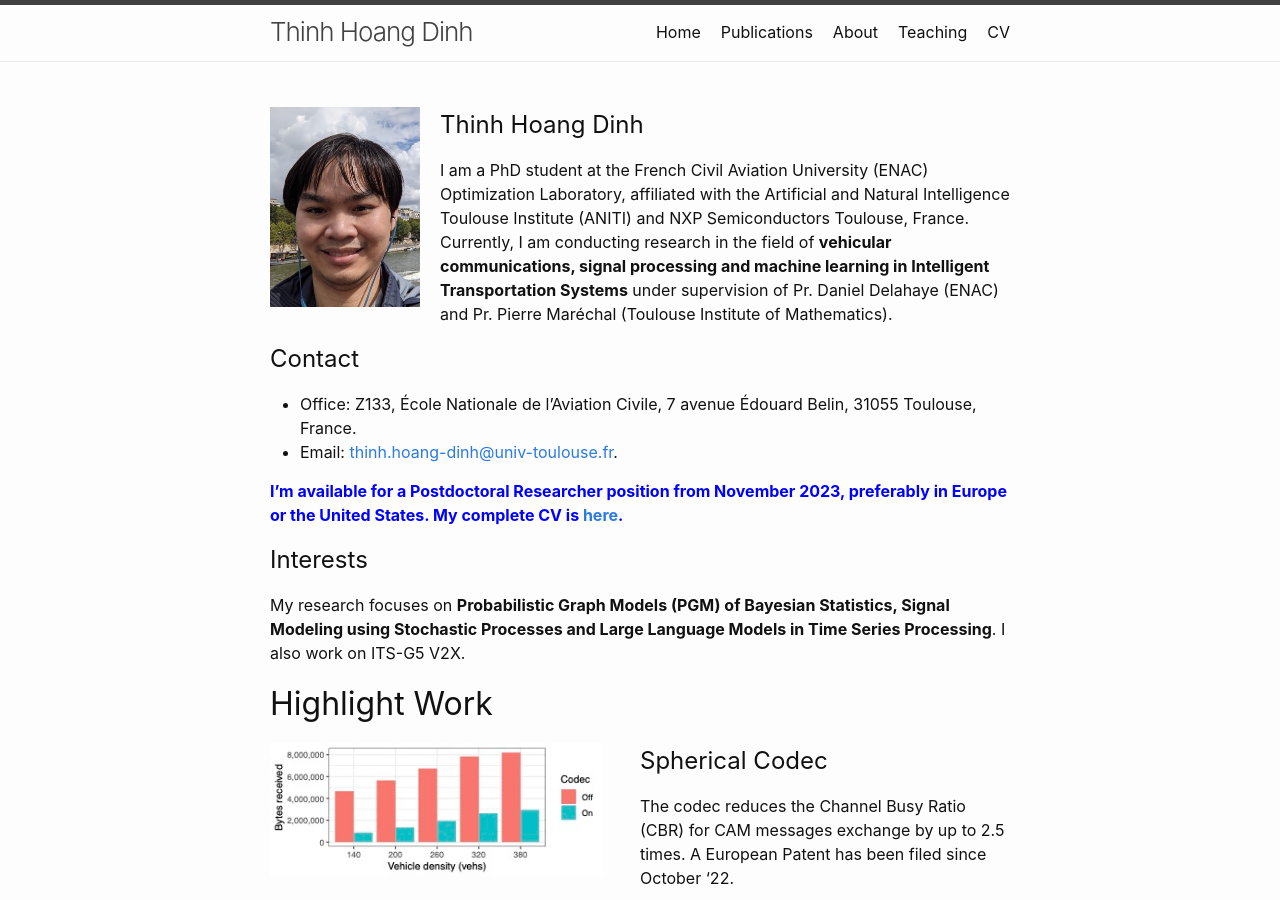
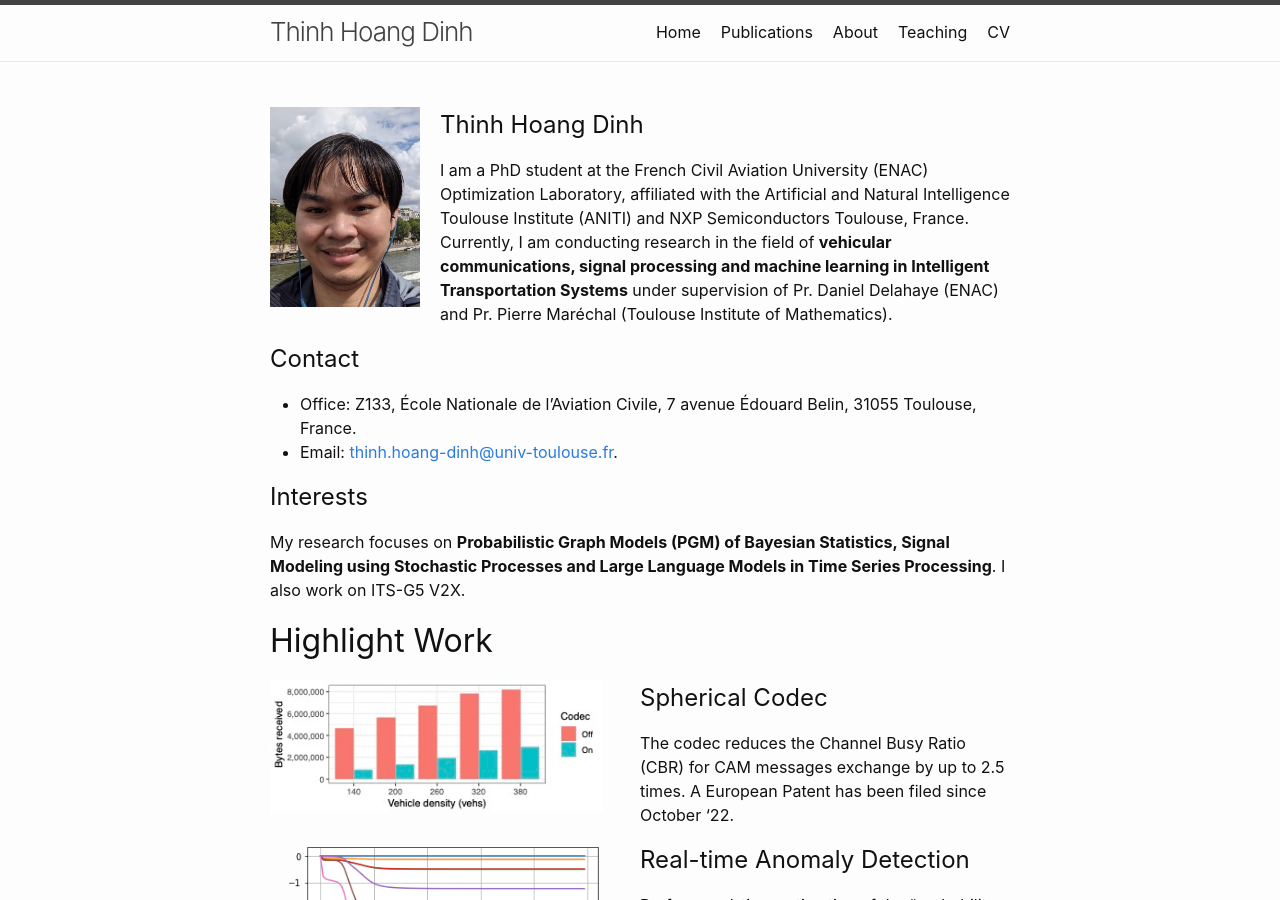
Before and after one commit to thinhhoang95/thinhhoang95.github.io, a Jekyll site: the page built from index.md, in a window 1280 px wide and 900 px high. Built offline with Jekyll 4.4.1, drawn with Linux system fonts in a browser that asks for light colours.

Commit message:
hide job availability

```diff
--- a/index.md
+++ b/index.md
@@ -11,8 +11,7 @@ I am a PhD student at the French Civil Aviation University (ENAC) Optimization L
 - Office: Z133, École Nationale de l'Aviation Civile, 7 avenue Édouard Belin, 31055 Toulouse, France.
 - Email: [thinh.hoang-dinh@univ-toulouse.fr](mailto:thinh.hoang-dinh@univ-toulouse.fr).
 
-<span style="color: blue">**I'm available for a Postdoctoral Researcher position from November 2023, preferably in Europe or the United States. My complete CV is [here](cv.pdf).**</span>
-
+<!-- <span style="color: blue">**I'm available for a Postdoctoral Researcher position from November 2023, preferably in Europe or the United States. My complete CV is [here](cv.pdf).**</span> -->
 
 ## Interests
 My research focuses on **Probabilistic Graph Models (PGM) of Bayesian Statistics, Signal Modeling using Stochastic Processes and Large Language Models in Time Series Processing**. I also work on ITS-G5 V2X.
```
